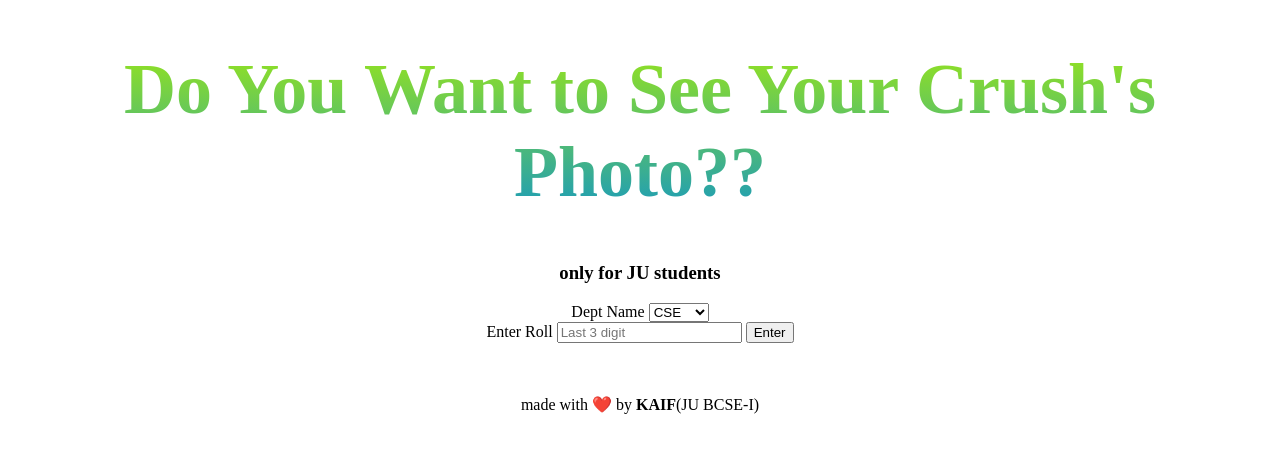
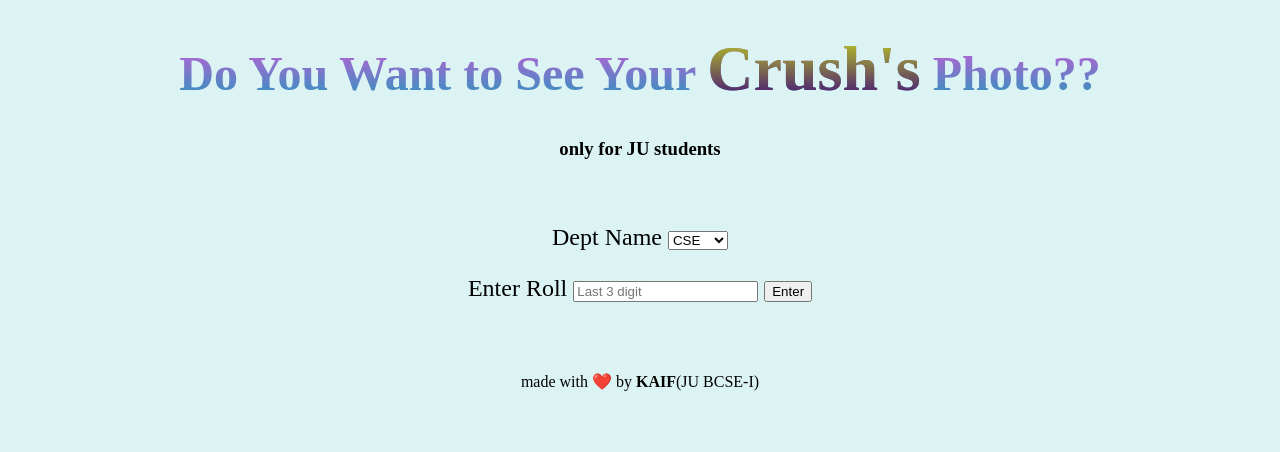
Before and after one commit to kaifsardar/yourPhoto, a plain HTML site: page index.html in a window 1280 px wide. Drawn offline with Linux system fonts and the light colour scheme.

Commit message:
Update style.css

```diff
--- a/style.css
+++ b/style.css
@@ -1,9 +1,27 @@
 body{
     text-align: center;
+    background-color: rgb(220, 243, 243);
+
+
+}
+span{
+    font-size: 4rem;
+
+    background: -webkit-linear-gradient(rgb(195, 214, 26), rgb(58, 4, 129));
+    -webkit-background-clip: text;
+    -webkit-text-fill-color: transparent;
+}
+.option{
+    margin-top: 5%;
+    font-size: 1.5rem;
+}
+#dept{
+    margin-bottom: 2%;
+
 }
 h1 {
-    font-size: 72px;
-    background: -webkit-linear-gradient(rgb(151, 228, 27), rgb(26, 155, 187));
+    font-size: 3rem;
+    background: -webkit-linear-gradient(rgb(233, 80, 220), rgb(26, 155, 187));
     -webkit-background-clip: text;
     -webkit-text-fill-color: transparent;
   }
```
